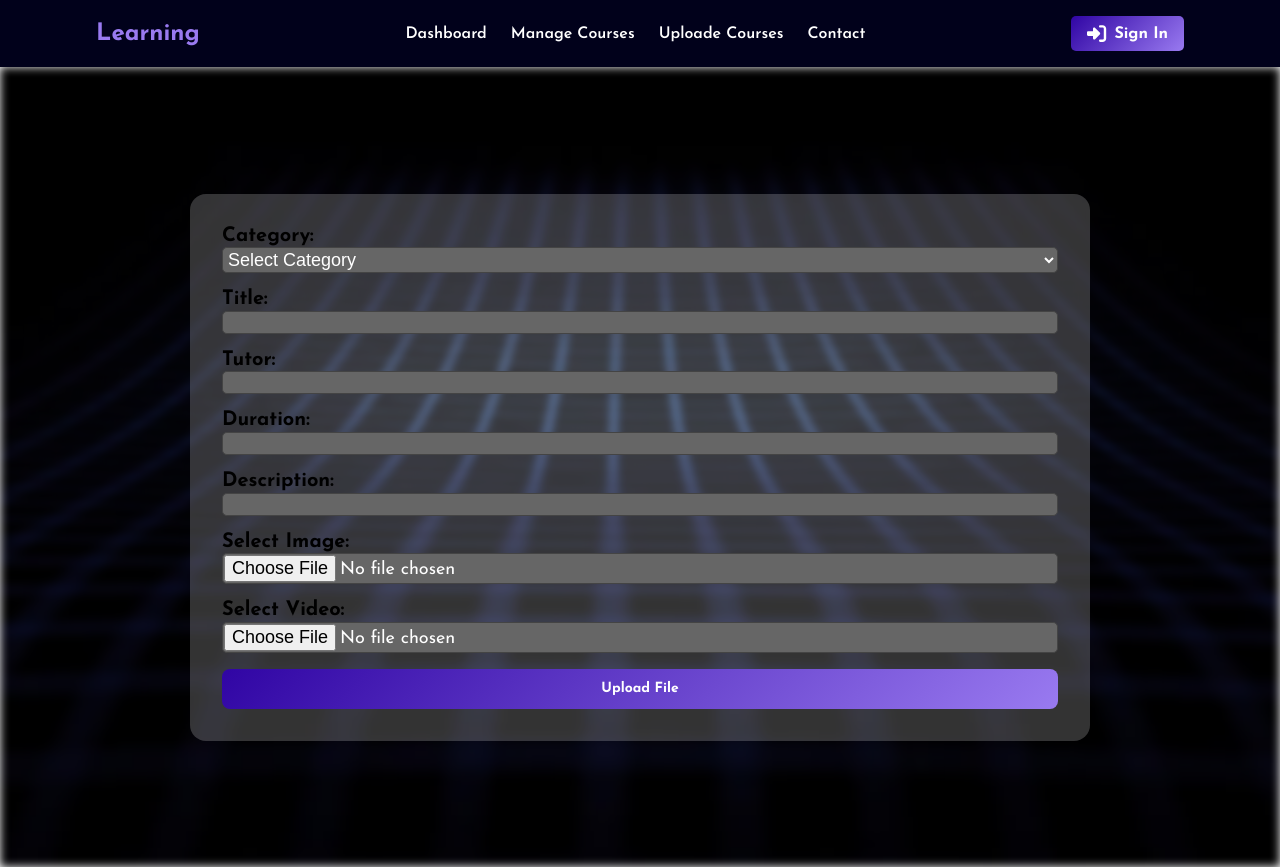
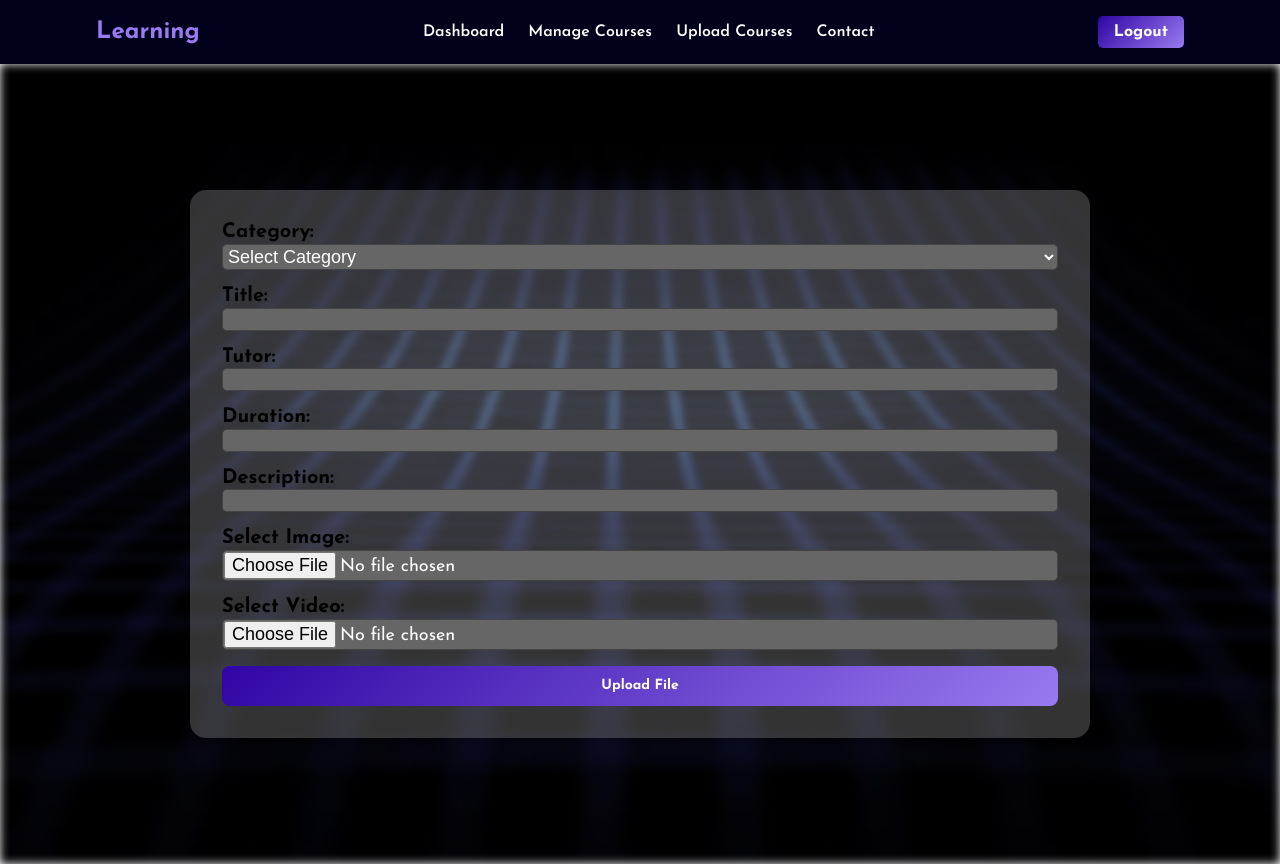
Before and after one commit to AbdurrahmanDevGithub/learning-platform, a React (Vite) app in the folder frontend/: page /updatecourse/1 in a window 1280 px wide. Built offline with nearby package versions, Linux system fonts and the light colour scheme; sample sign-in values are in the browser's storage.

Commit message:
Develop Logout

```diff
--- a/frontend/src/App.jsx
+++ b/frontend/src/App.jsx
@@ -9,6 +9,7 @@ import FetcheCourses from "./pages/CoursesDisplay";
 import CourseUpdate from "./pages/CourseUpdatePage";
 import ProtectedRoute from "./components/ProtextedRoute";
 import PublicRoute from "./components/PublicRoute";
+import Navbar from "./components/Navbar";
 
 
 const App = () => {
--- a/frontend/src/components/Navbar.jsx
+++ b/frontend/src/components/Navbar.jsx
@@ -1,30 +1,43 @@
-import styled from "styled-components"
+import styled from "styled-components";
 import { FontAwesomeIcon } from "@fortawesome/react-fontawesome";
 import { faSignInAlt } from "@fortawesome/free-solid-svg-icons";
 import { Link } from "react-router-dom";
+import { logout } from "../redux/features/AuthSlice";
+import { useSelector, useDispatch } from "react-redux";
 
 const Navbar = () => {
+    const isAuthenticated = useSelector(state => state.auth.isAuthenticated);
+    const dispatch = useDispatch();
+
+    const handleLogout = () => {
+        dispatch(logout());
+    };
+
     return (
         <Container>
             <nav className="navbar">
-                <div className="navbar-brand">
-                    Learning
-                </div>
+                <div className="navbar-brand">Learning</div>
                 <ul className="navbar-link">
                     <li><Link to="/">Dashboard</Link></li>
                     <li><Link to="/courses">Manage Courses</Link></li>
-                    <li><Link to="/uplodecourse">Uploade Courses</Link></li>
+                    <li><Link to="/uplodecourse">Upload Courses</Link></li>
                     <li><a href="#contact">Contact</a></li>
                 </ul>
-                <button className="signin-button">
-                    <FontAwesomeIcon icon={faSignInAlt} className="icon" />
-                     <Link to="/login">Sign In</Link>
-                </button>
+
+                {isAuthenticated ? (
+                    <button onClick={handleLogout} className="signin-button">
+                        Logout
+                    </button>
+                ) : (
+                    <Link to="/login" className="signin-button">
+                        <FontAwesomeIcon icon={faSignInAlt} className="icon" />
+                        Sign In
+                    </Link>
+                )}
             </nav>
         </Container>
-
-    )
-}
+    );
+};
 
 const Container = styled.div`
     .navbar {
@@ -75,6 +88,7 @@ const Container = styled.div`
         cursor: pointer;
         transition: background 0.3s ease, transform 0.2s ease;
         font-size: 1rem;
+        text-decoration: none;  /* Ensure the Link is styled as a button */
     }
 
     .signin-button:hover {
--- a/frontend/src/pages/Login.jsx
+++ b/frontend/src/pages/Login.jsx
@@ -18,7 +18,7 @@ const Login = () => {
 
   const handleSubmit = async (e) => {
     e.preventDefault();
-    setError("");
+    setError('');
 
     try {
       const response = await axios.post("http://localhost:3001/api/account/signin", {
@@ -35,17 +35,17 @@ const Login = () => {
         );
         toast.success("Login successful!", { position: "top-right" });
         navigate("/");
-      }
-      else {
-        setError("User name or Password incorect, Please try again");
+      } else {
+        setError("Invalid credentials, please try again");
       }
 
+    } catch (error) {
+      const errorMessage = error.response?.data?.error || "An error occurred. Please try again.";
+      setError(errorMessage);
+      toast.error(errorMessage, { position: "top-right" });
     }
-    catch (error) {
-      setError("An error occurred please try again later");
-      console.log(error);
-    }
-  }
+  };
+
 
   return (
 
```
Also changed, not shown: frontend/src/pages/Logout.jsx (deleted, +0 -12 lines).
